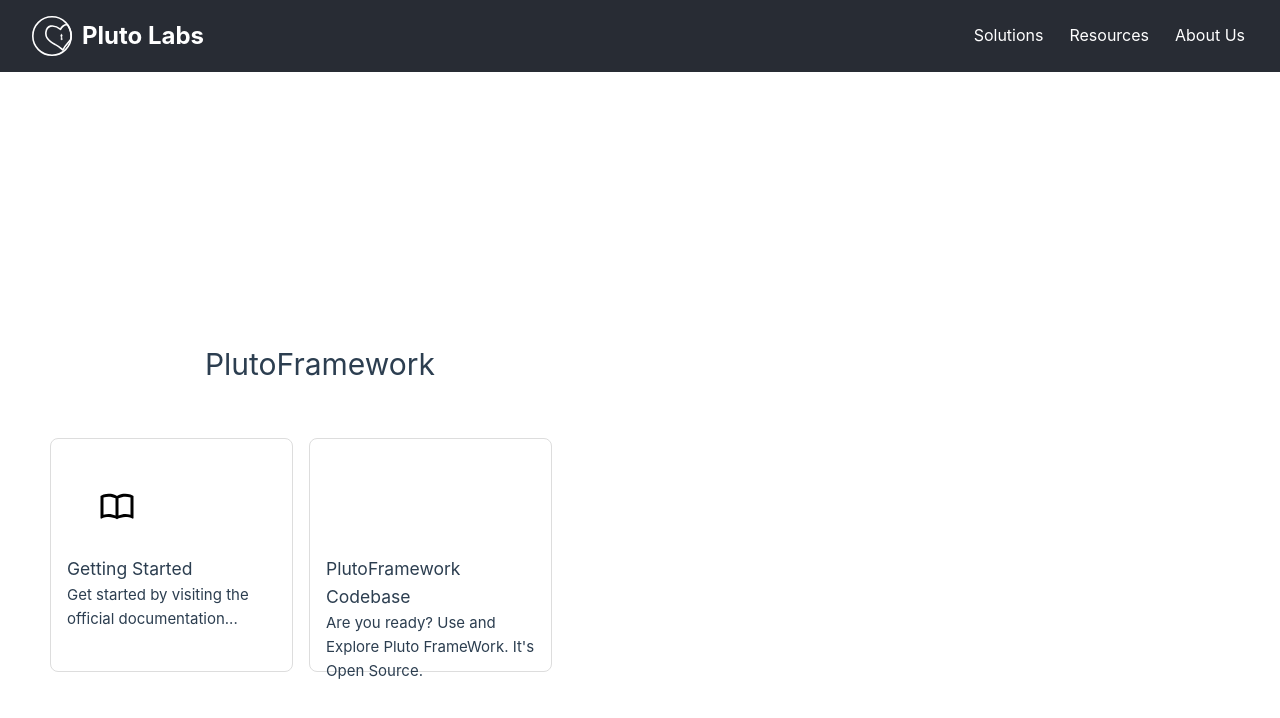
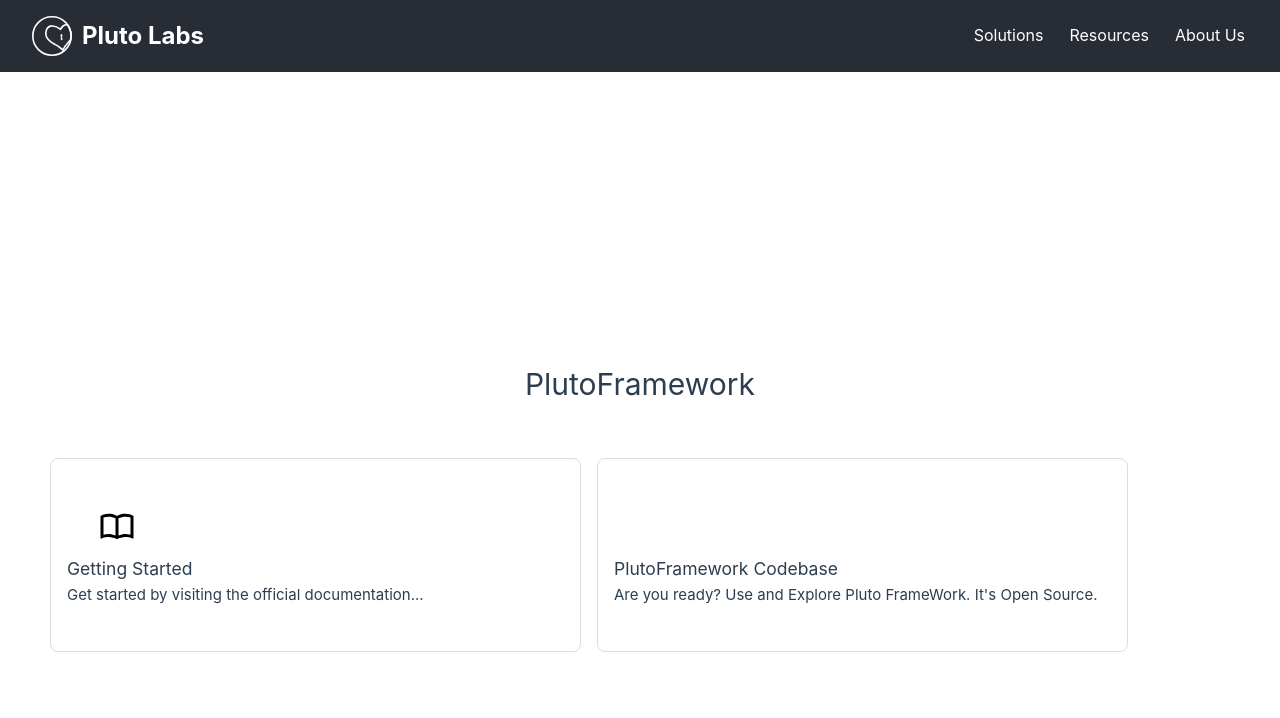
Before and after one commit to cisar2218/PlutoLabsWebsite, a Vue app: page /resources in a window 1280 px wide. Shown: the top 718 px of the page. Built offline with nearby package versions, Linux system fonts and the light colour scheme.

Commit message:
app global style fix

```diff
--- a/src/assets/main.css
+++ b/src/assets/main.css
@@ -26,10 +26,4 @@ a,
     display: flex;
     place-items: center;
   }
-
-  #app {
-    display: grid;
-    grid-template-columns: 1fr 1fr;
-    padding: 0 2rem;
-  }
 }
```
Also changed, not shown: src/views/ResourcesView.vue (+4 -5 lines).
